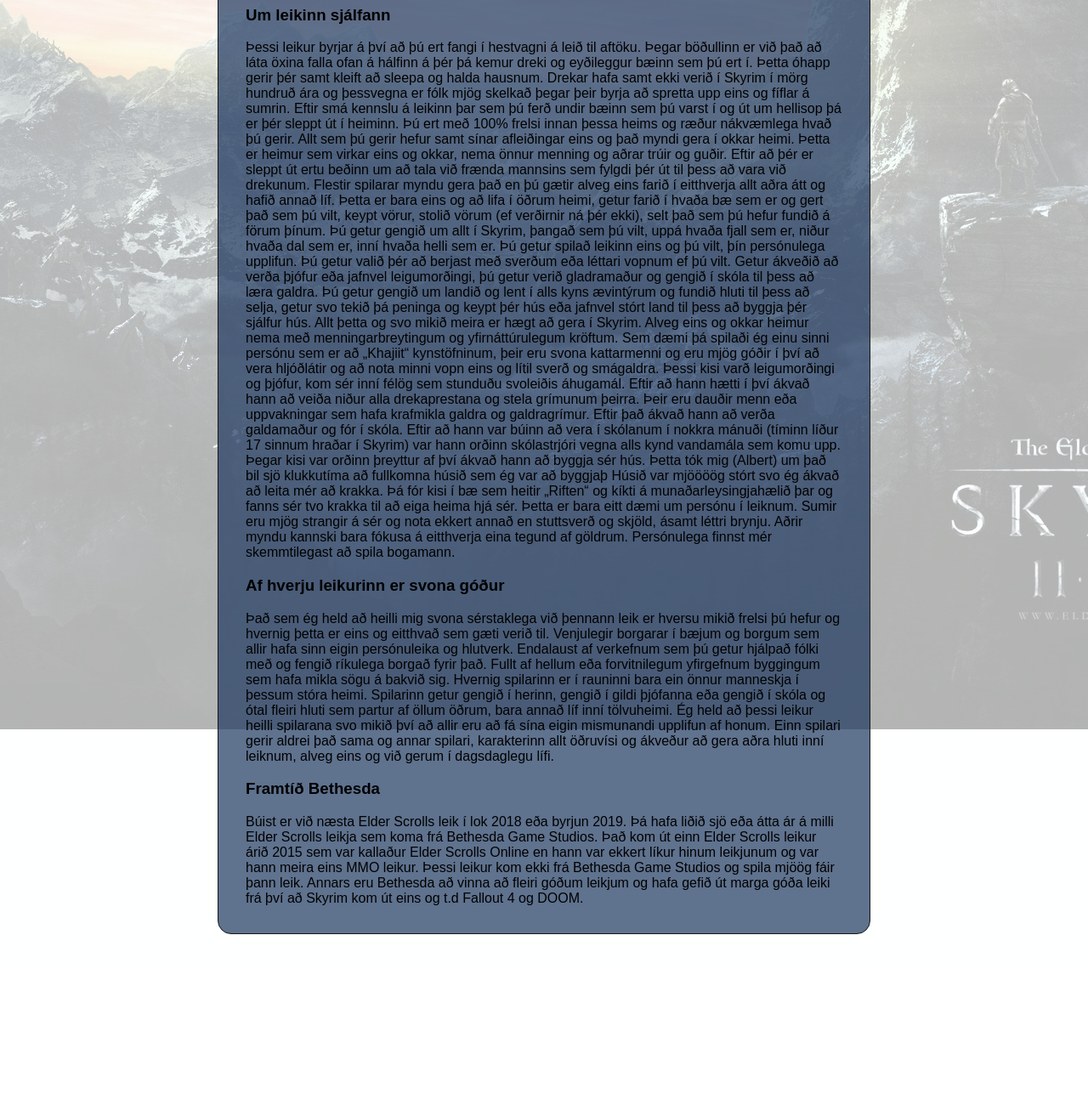
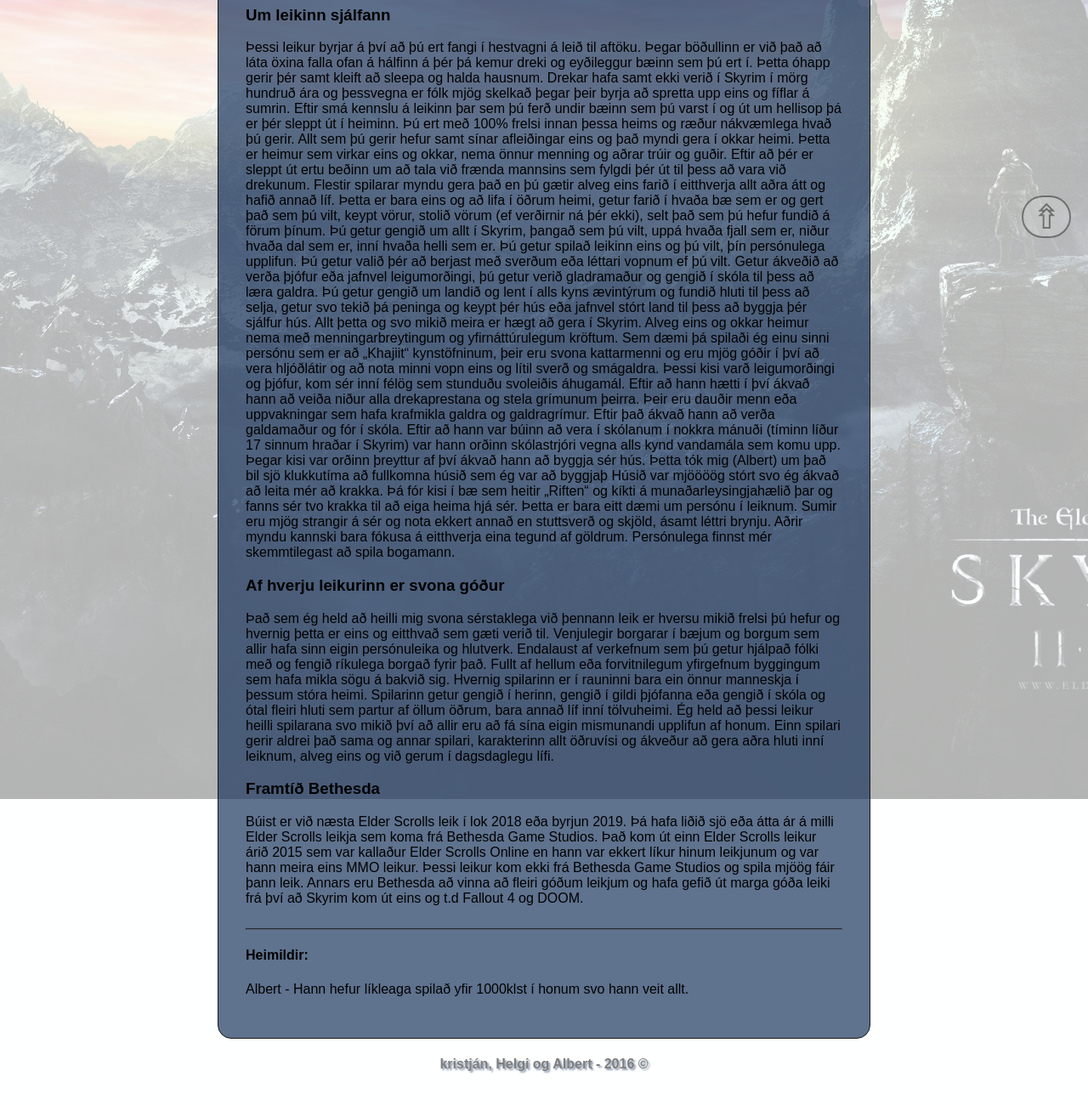
Before and after one commit to Natsumi2813/TSUTS_Hopaverk_b, a plain HTML site: page index.html in a window 1280 px wide. Shown: the part 500-1800 px from the top of the page at 85% size. Before the commit the page ends 1635 px from the top, so only its background shows below. Drawn offline with Linux system fonts and the light colour scheme.

Commit message:
Add files via upload

```diff
--- a/css/style1.css
+++ b/css/style1.css
@@ -8,13 +8,17 @@
           box-sizing: border-box;
 }
 
+
 a{
 	text-decoration: none;
 	color: rgb(0, 0, 0);
 }
-
+hr{
+	border-color: black;
+	opacity: 0.6;
+}
 html{
-	background-image: url('../media/skyri.jpg');
+	background-image: url('../media/Skyri.jpg');
 	background-repeat: no-repeat;
     background-attachment: fixed;
 	background-position: center;
@@ -26,6 +30,28 @@ h2.maintxt{
 	font-family: 'Bungee', cursive;
 	font-size: 30px;
 	text-align: center;
+}
+div{
+	opacity:0.4;
+	background-color: lightgray;
+	position: fixed;
+	bottom: 20px;
+    right: 20px;
+    border: solid black 2px;
+    border-radius: 50px 50px;
+    padding-left: 10px;
+    padding-right: 10px;
+}
+div:hover{
+	opacity: 0.9;
+}
+div a{
+	font-size: 40px;
+}
+footer{
+	text-align: center;
+	opacity:0.5;
+	text-shadow: 2px 2px 2px rgb(29, 55, 95);
 }
 #main{
 	background-color: rgba(254,255,255, .7);
--- a/index.html
+++ b/index.html
@@ -27,8 +27,17 @@
 				<h3><b>Framtíð Bethesda</b></h3>
 				Búist er við næsta Elder Scrolls leik í lok 2018 eða byrjun 2019. Þá hafa liðið sjö eða átta ár á milli Elder Scrolls leikja sem koma frá Bethesda Game Studios. Það kom út einn Elder Scrolls leikur árið 2015 sem var kallaður Elder Scrolls Online en hann var ekkert líkur hinum leikjunum og var hann meira eins MMO leikur. Þessi leikur kom ekki frá Bethesda Game Studios og spila mjöög fáir þann leik. Annars eru Bethesda að vinna að fleiri góðum leikjum og hafa gefið út marga góða leiki frá því að Skyrim kom út eins og t.d Fallout 4 og DOOM.
 
+				<br>
+				<hr>
+				<h4>Heimildir:</h4>
+				<p>Albert - Hann hefur líkleaga spilað yfir 1000klst í honum svo hann veit allt.</p>
 			</article>
-			<br>
+			<footer>
+				<h4>kristján, Helgi og Albert - 2016 &copy;</h4>
+			</footer>
+			<div>
+				<a title="Á Toppinn" href="#top">&#8686;</a>
+			</div>
 		</section>
 	</body>
 </html>
```
